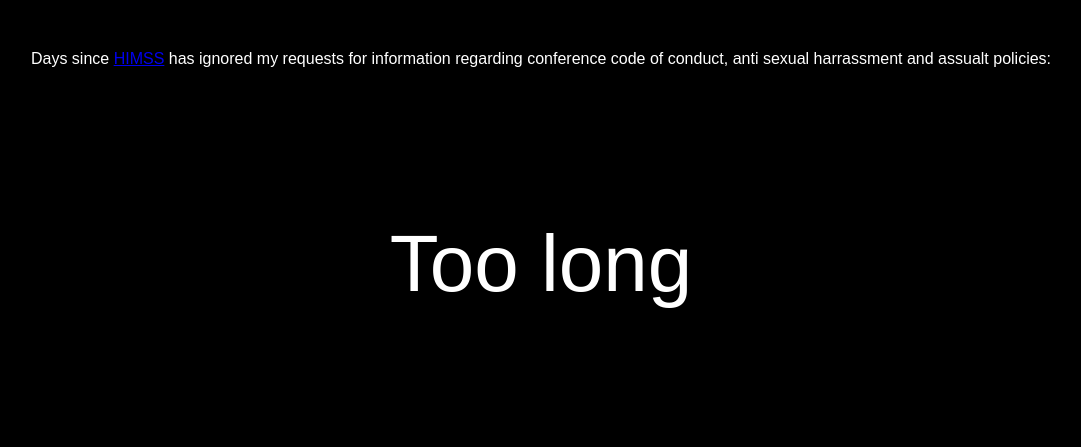
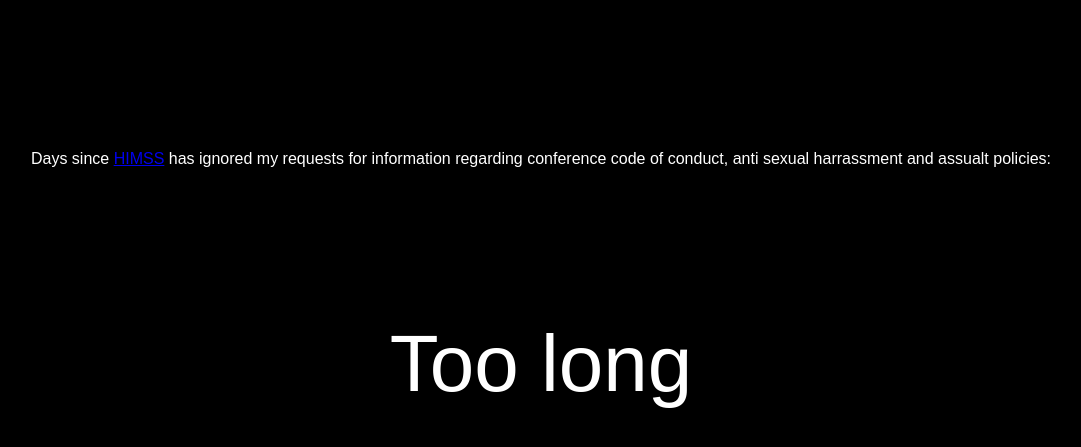
Before and after one commit to laurenstill/laurenstill.github.io, a Jekyll site: the page himssplzrespond.html, which Jekyll copies as it is, in a window 1280 px wide. Shown: the top 447 px of the page, without its empty margins (99-1180 px from the left). Built offline with Jekyll 4.4.1, drawn with Linux system fonts in a browser that asks for light colours.

Commit message:
Update himssplzrespond.html

```diff
--- a/himssplzrespond.html
+++ b/himssplzrespond.html
@@ -21,13 +21,13 @@ text-align: center;
 }
 #header{
 margin: 0px auto;
-margin-top: 50px;
+margin-top: 150px;
 width: 200px;
 text-align:center;
 background-color: #000;
 color: #fff;
 font-family:arial,helvetica;
-font-size:2em;
+font-size:3em;
 text-align: center;
 }
 
```
